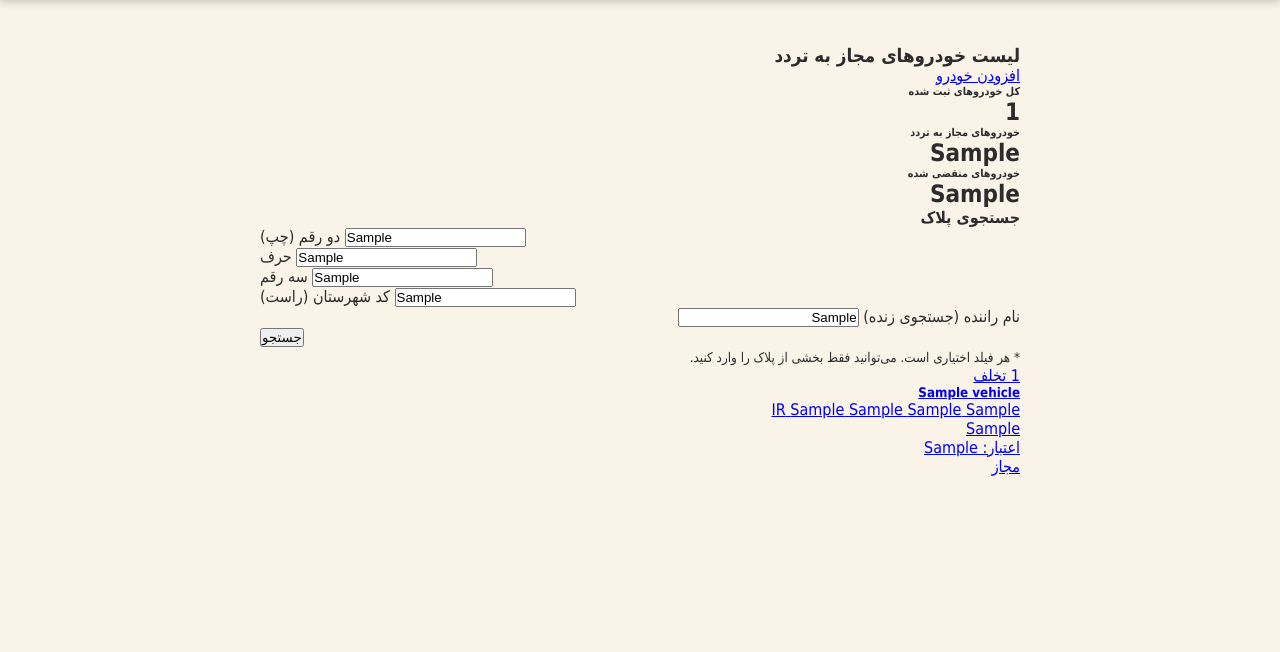
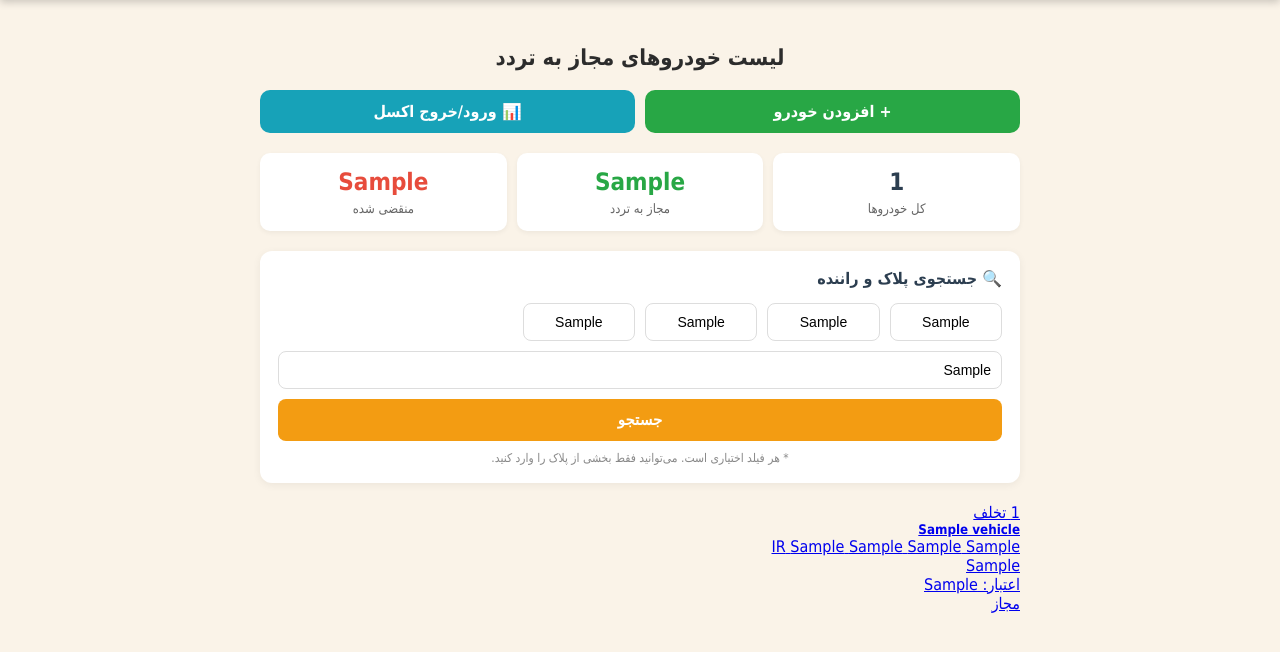
Before and after one commit to irancell939-dotcom/flask-notification-app, a Flask app: template templates/vehicle_list.html in a window 1280 px wide. Shown: the part 74-726 px from the top of the page. Run offline with Flask 3, Linux system fonts and the light colour scheme; a user stored in the database is signed in; tables that the repository leaves empty hold one stand-in row (values such as "Sample post"); the template is opened without the code that fills it: most values are stand-ins (such as "Sample title", 1, 10 or a date in 2020).

Commit message:
Update vehicle_list.html

```diff
--- a/templates/vehicle_list.html
+++ b/templates/vehicle_list.html
@@ -1,103 +1,52 @@
 {% extends "base.html" %}
 {% block title %}تردد خودرویی{% endblock %}
+
 {% block content %}
-<div class="d-flex justify-content-between align-items-center mb-4">
-    <h3>لیست خودروهای مجاز به تردد</h3>
-    {% if current_user.is_admin %}
-    <a href="{{ url_for('add_vehicle') }}" class="btn btn-success">
-        <i class="fas fa-plus"></i> افزودن خودرو
+<h1 class="page-title">لیست خودروهای مجاز به تردد</h1>
+
+{% if current_user.is_admin %}
+<div style="display: flex; gap: 10px; margin-bottom: 20px; flex-wrap: wrap;">
+    <a href="{{ url_for('add_vehicle') }}" style="flex: 1; min-width: 140px; background: #28a745; color: white; padding: 12px; border-radius: 10px; text-decoration: none; text-align: center; font-weight: bold;">
+        + افزودن خودرو
     </a>
-    {% endif %}
+    <a href="{{ url_for('import_vehicles_excel') }}" style="flex: 1; min-width: 140px; background: #17a2b8; color: white; padding: 12px; border-radius: 10px; text-decoration: none; text-align: center; font-weight: bold;">
+        📊 ورود/خروج اکسل
+    </a>
 </div>
+{% endif %}
 
 <!-- آمار -->
-<div class="row mb-4">
-    <div class="col-md-4">
-        <div class="card bg-primary text-white shadow-sm">
-            <div class="card-body text-center">
-                <h6 class="card-title">کل خودروهای ثبت شده</h6>
-                <h2 class="mb-0">{{ total_vehicles }}</h2>
-            </div>
-        </div>
+<div style="display: grid; grid-template-columns: repeat(auto-fit, minmax(120px, 1fr)); gap: 10px; margin-bottom: 20px;">
+    <div style="background: white; padding: 15px; border-radius: 10px; text-align: center; box-shadow: 0 2px 5px rgba(0,0,0,0.05);">
+        <div style="font-size: 24px; font-weight: bold; color: #2c3e50;">{{ total_vehicles }}</div>
+        <div style="font-size: 13px; color: #666; margin-top: 5px;">کل خودروها</div>
     </div>
-    <div class="col-md-4">
-        <div class="card bg-success text-white shadow-sm">
-            <div class="card-body text-center">
-                <h6 class="card-title">خودروهای مجاز به تردد</h6>
-                <h2 class="mb-0">{{ active_vehicles }}</h2>
-            </div>
-        </div>
+    <div style="background: white; padding: 15px; border-radius: 10px; text-align: center; box-shadow: 0 2px 5px rgba(0,0,0,0.05);">
+        <div style="font-size: 24px; font-weight: bold; color: #28a745;">{{ active_vehicles }}</div>
+        <div style="font-size: 13px; color: #666; margin-top: 5px;">مجاز به تردد</div>
     </div>
-    <div class="col-md-4">
-        <div class="card bg-danger text-white shadow-sm">
-            <div class="card-body text-center">
-                <h6 class="card-title">خودروهای منقضی شده</h6>
-                <h2 class="mb-0">{{ expired_vehicles }}</h2>
-            </div>
-        </div>
+    <div style="background: white; padding: 15px; border-radius: 10px; text-align: center; box-shadow: 0 2px 5px rgba(0,0,0,0.05);">
+        <div style="font-size: 24px; font-weight: bold; color: #e74c3c;">{{ expired_vehicles }}</div>
+        <div style="font-size: 13px; color: #666; margin-top: 5px;">منقضی شده</div>
     </div>
 </div>
 
-<!-- فرم جستجوی پلاک -->
-<div class="card shadow-sm mb-3">
-    <div class="card-header bg-light"><strong>جستجوی پلاک</strong></div>
-    <div class="card-body">
-        <form method="GET" action="{{ url_for('vehicles') }}">
-            <div class="row g-2 align-items-end" dir="ltr">
-                <div class="col-md-2">
-                    <label class="form-label small">دو رقم (چپ)</label>
-                    <input type="text" name="plate_1" class="form-control plate-input"
-                           value="{{ plate_1 }}" maxlength="2">
-                </div>
-                <div class="col-md-1">
-                    <label class="form-label small">حرف</label>
-                    <input type="text" name="plate_2" class="form-control plate-input"
-                           value="{{ plate_2 }}" maxlength="1">
-                </div>
-                <div class="col-md-2">
-                    <label class="form-label small">سه رقم</label>
-                    <input type="text" name="plate_3" class="form-control plate-input"
-                           value="{{ plate_3 }}" maxlength="3">
-                </div>
-                <div class="col-md-2">
-                    <label class="form-label small">کد شهرستان (راست)</label>
-                    <input type="text" name="plate_4" class="form-control plate-input"
-                           value="{{ plate_4 }}" maxlength="2">
-                </div>
-                <div class="col-md-3" dir="rtl">
-                    <label class="form-label small">نام راننده (جستجوی زنده)</label>
-                    <input type="text" id="driverSearch" class="form-control"
-                           value="{{ driver_search }}" placeholder="نام راننده...">
-                </div>
-                <div class="col-md-2">
-                    <button type="submit" class="btn btn-primary w-100">جستجو</button>
-                </div>
-            </div>
-            <small class="text-muted mt-2 d-block">* هر فیلد اختیاری است. می‌توانید فقط بخشی از پلاک را وارد کنید.</small>
-        </form>
-    </div>
+<!-- فرم جستجو -->
+<div style="background: white; padding: 18px; border-radius: 12px; margin-bottom: 20px; box-shadow: 0 2px 8px rgba(0,0,0,0.06);">
+    <h3 style="margin-bottom: 15px; color: #2c3e50; font-size: 16px;">🔍 جستجوی پلاک و راننده</h3>
+    <form method="GET" action="{{ url_for('vehicles') }}" style="display: grid; grid-template-columns: repeat(auto-fit, minmax(100px, 1fr)); gap: 10px;">
+        <input type="text" name="plate_1" value="{{ plate_1 }}" placeholder="دو رقم (چپ)" style="padding: 10px; border: 1px solid #ddd; border-radius: 8px; font-size: 14px; text-align: center;">
+        <input type="text" name="plate_2" value="{{ plate_2 }}" placeholder="حرف" style="padding: 10px; border: 1px solid #ddd; border-radius: 8px; font-size: 14px; text-align: center;">
+        <input type="text" name="plate_3" value="{{ plate_3 }}" placeholder="سه رقم" style="padding: 10px; border: 1px solid #ddd; border-radius: 8px; font-size: 14px; text-align: center;">
+        <input type="text" name="plate_4" value="{{ plate_4 }}" placeholder="کد شهرستان" style="padding: 10px; border: 1px solid #ddd; border-radius: 8px; font-size: 14px; text-align: center;">
+        <input type="text" name="driver" value="{{ driver_search }}" placeholder="نام راننده" style="padding: 10px; border: 1px solid #ddd; border-radius: 8px; font-size: 14px; grid-column: 1 / -1;">
+        <button type="submit" style="grid-column: 1 / -1; background: #f39c12; color: white; padding: 12px; border: none; border-radius: 8px; font-size: 15px; font-weight: bold; cursor: pointer;">
+            جستجو
+        </button>
+    </form>
+    <p style="font-size: 12px; color: #888; margin-top: 10px; text-align: center;">* هر فیلد اختیاری است. می‌توانید فقط بخشی از پلاک را وارد کنید.</p>
 </div>
 
 <!-- لیست خودروها -->
-<div id="vehiclesContainer">
-    {% include 'vehicle_cards_partial.html' %}
-</div>
-
-<script>
-    const driverInput = document.getElementById('driverSearch');
-    let searchTimeout;
-
-    driverInput.addEventListener('input', function() {
-        clearTimeout(searchTimeout);
-        const query = this.value;
-
-        searchTimeout = setTimeout(() => {
-            fetch(`/live_search_driver?q=${encodeURIComponent(query)}`)
-                .then(r => r.json())
-                .then(data => {
-                    document.getElementById('vehiclesContainer').innerHTML = data.html;
-                });
-        }, 300);
-    });
-</script>
+{% include 'vehicle_cards_partial.html' %}
 {% endblock %}
```
